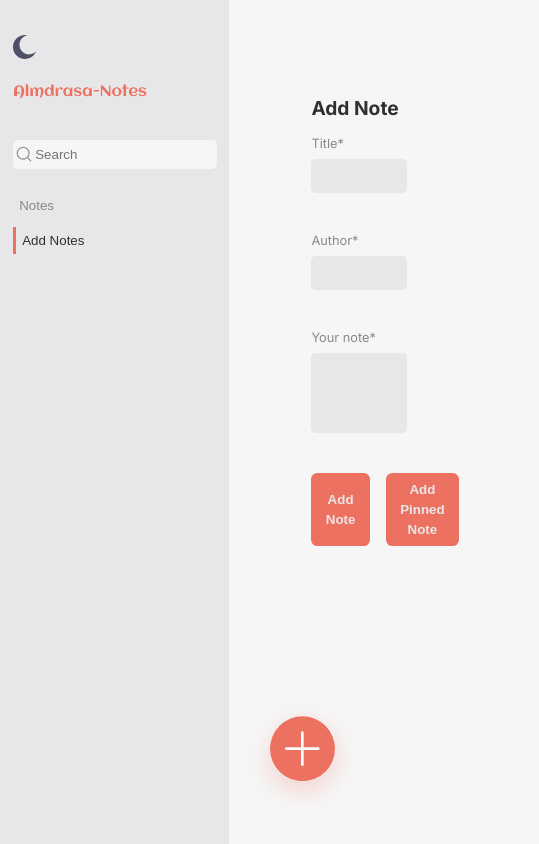
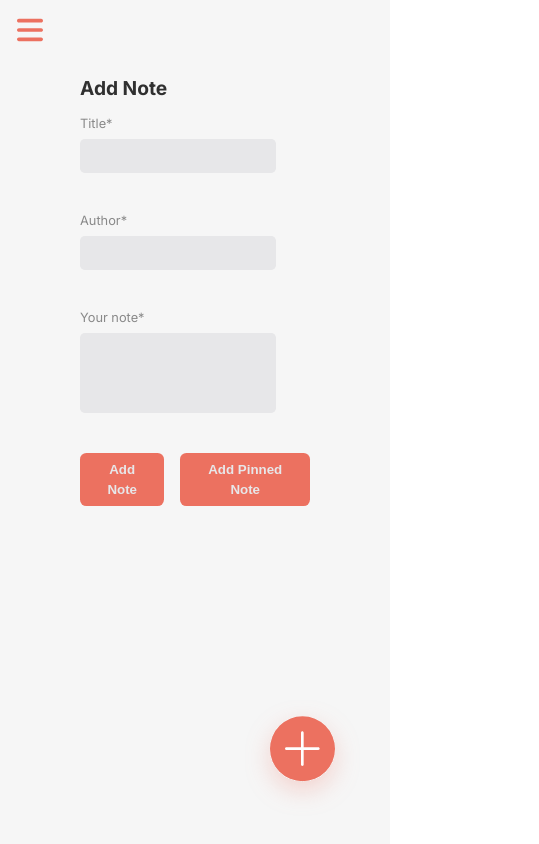
Before and after one commit to Yussif20/note-app_js, a website built with Vite: page index.html in a window 390 px wide. Both pictures are taken after a click on the button 302 px from the left and 759 px from the top of the page. Shown: the whole page, 539 px wide, since content can reach past the window. Built offline with nearby package versions, Linux system fonts and the light colour scheme.

Commit message:
make the website responsive pt.1

```diff
--- a/index.html
+++ b/index.html
@@ -20,6 +20,7 @@
       <button class="plus-btn">
         <img src="assets/plus.svg" alt="plus Icon" />
       </button>
+      <div class="burger-menu"></div>
       <aside class="notes-aside">
         <button class="theme-toggler"></button>
         <img class="logo" src="assets/Logo.svg" alt="app logo" />
--- a/index.js
+++ b/index.js
@@ -4,7 +4,6 @@ import { initDataOnStartup } from "./scripts/utils";
 initDataOnStartup();
 initListeners();
 initTaskListeners();
-// localStorage.clear()
 
 
 
--- a/scripts/elements.js
+++ b/scripts/elements.js
@@ -14,4 +14,6 @@ export const normalNotesContainer = document.querySelector(".normal-notes");
 export const pinnedNotesContainer = document.querySelector(".pinned-notes");
 export const deleteButton = () => document.querySelectorAll(".delete-btn");
 export const noteDetailsPage = document.querySelector(".note-details");
-export const notes =()=> document.querySelectorAll(".note-main")
+export const notes =()=> document.querySelectorAll(".note-main");
+export const burgerMenu = document.querySelector('.burger-menu');
+export const notesAside = document.querySelector('.notes-aside');
--- a/scripts/eventListeners.js
+++ b/scripts/eventListeners.js
@@ -1,8 +1,12 @@
-import {  themeToggler,notesButton,addNoteButton, addNote, addPinnedNote, deleteButton, notes, plusButton} from "./elements";
+import {  themeToggler,notesButton,addNoteButton, addNote, addPinnedNote, deleteButton, notes, plusButton, burgerMenu, notesAside} from "./elements";
 import {  addNotesHandler, chooseNote, deleteNote, showAddNotesPage, showNotesPage, themeTogglerHandler } from "./utils";
 
 
 export const initListeners = () => {
+      burgerMenu.addEventListener('click', () => {
+      burgerMenu.classList.toggle('active');
+      notesAside.classList.toggle('active');
+    });
     themeToggler.addEventListener("click", themeTogglerHandler);
     addNoteButton.addEventListener("click",showAddNotesPage);
     plusButton.addEventListener("click",showAddNotesPage);
--- a/scripts/utils.js
+++ b/scripts/utils.js
@@ -92,7 +92,7 @@ const renderNotes = (notes) => {
 const renderNoteDetails = (note) =>{
     let noteEl = `
           <h2>${note.title}</h2>
-          <span>${note.date}</span>
+          <span>${note.date} / by ${note.author}</span>
           <p>
            ${note.noteInfo}
           </p>
--- a/styles.scss
+++ b/styles.scss
@@ -55,16 +55,17 @@ button {
   min-height: 100vh;
   width: 100%;
   background-color: var(--color-bg-primary);
-  display: grid;
-  grid-template-columns: 1fr 4fr;
+  display: flex;
+  // grid-template-columns: 1fr 4fr;
   .plus-btn {
-    position: absolute;
+    position: fixed;
     bottom: 3rem;
     right: 3rem;
   }
 }
 .notes-aside {
-  padding: 3.4rem 1.6rem;
+  width: 300px;
+  padding: 2rem;
   display: flex;
   flex-direction: column;
   align-items: flex-start;
@@ -73,6 +74,7 @@ button {
     margin: 3rem 0;
   }
   .theme-toggler {
+    margin-left: auto;
     content: "";
     background: var(--icon-theme);
     background-size: cover;
@@ -89,6 +91,9 @@ button {
     background-color: var(--color-bg-secondary);
     color: var(--color-font-primary);
     border-radius: 0.6rem;
+    @media (max-width: 900px) {
+      display: none;
+    }
   }
   button {
     width: 100%;
@@ -108,6 +113,8 @@ button {
   }
 }
 .add-note {
+  flex: 1;
+  padding: 20px; //
   display: none;
   height: 100%;
   background-color: var(--color-bg-secondary);
@@ -131,6 +138,9 @@ button {
       padding: 1.2rem;
       background-color: var(--color-bg-primary);
       border-radius: 0.6rem;
+      @media (max-width: 900px) {
+        width: 85%;
+      }
     }
     textarea {
       resize: none;
@@ -155,6 +165,7 @@ button {
   }
 }
 .notes {
+  flex: 1;
   display: none;
   background-color: var(--color-bg-secondary);
   .notes-list {
@@ -186,6 +197,11 @@ button {
         margin-bottom: -0.5rem;
       }
       p {
+        max-width: 250px;
+        max-height: 50px;
+        overflow: hidden;
+        text-overflow: ellipsis;
+        white-space: nowrap;
         font-size: 1.4rem;
         color: var(--color-font-secondary);
       }
@@ -215,3 +231,53 @@ button {
     display: flex;
   }
 }
+/* Responsive styles */
+@media (max-width: 900px) {
+  .notes-aside {
+    position: fixed;
+    top: 0;
+    left: 0;
+    width: 50%;
+    height: 100%;
+    background-color: var(--color-bg-primary);
+    z-index: 10;
+    padding: 20px;
+    transform: translateX(-100%);
+    transition: transform 0.3s ease;
+  }
+
+  .notes-aside.active {
+    transform: translateX(0);
+  }
+
+  .burger-menu {
+    display: block;
+    position: fixed;
+    top: 15px;
+    left: 15px;
+    width: 30px;
+    height: 30px;
+    background: url("assets/burger.svg") no-repeat center;
+    background-size: contain;
+    z-index: 20;
+    cursor: pointer;
+  }
+
+  .burger-menu.active {
+    background: url("assets/close.svg") no-repeat center;
+    background-size: contain;
+  }
+
+  .app {
+    display: flex;
+    flex-direction: column;
+  }
+
+  .notes {
+    padding-top: 60px;
+  }
+
+  .add-note {
+    padding-top: 60px;
+  }
+}
```
Also changed, not shown: assets/burger.svg (added), assets/close.svg (added).
